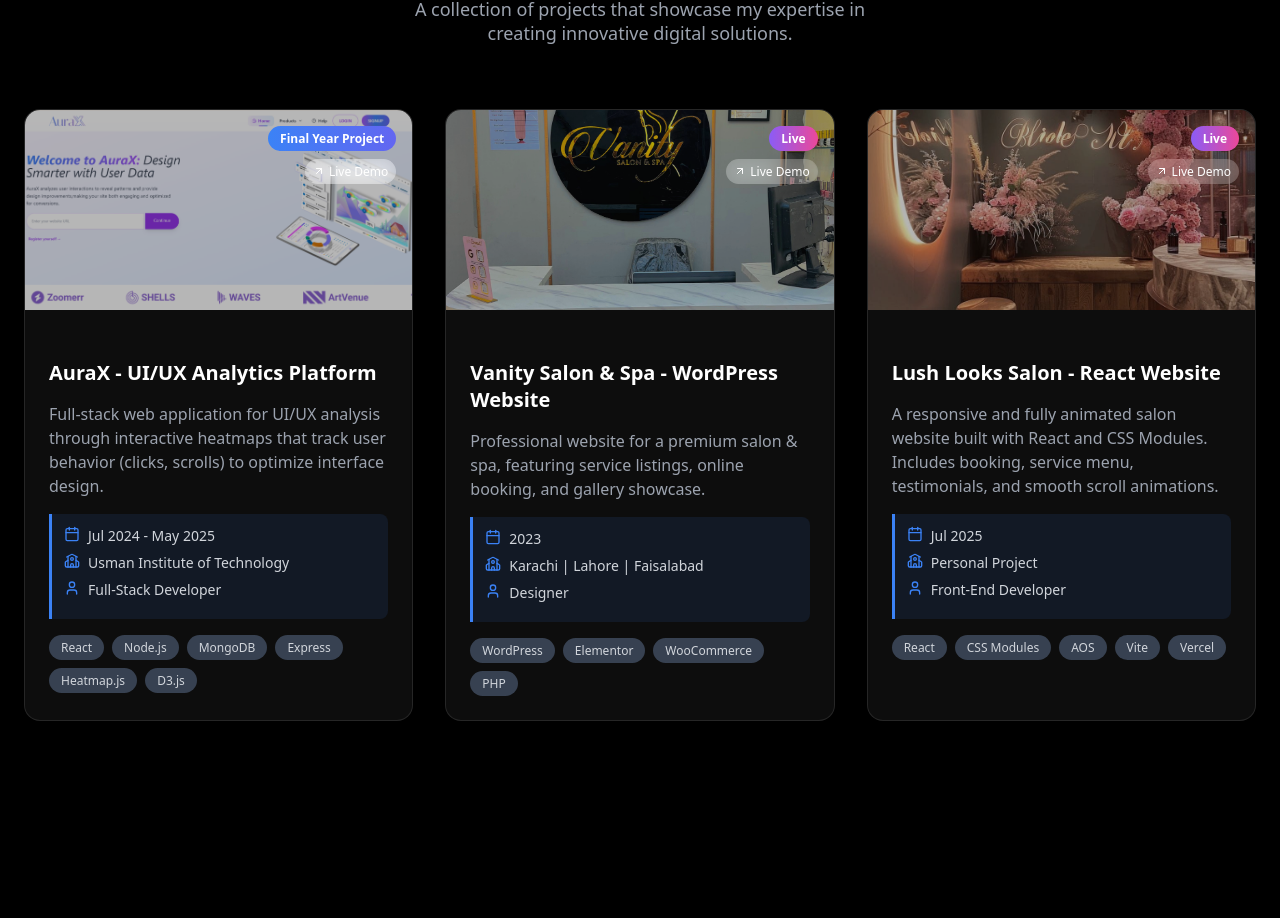
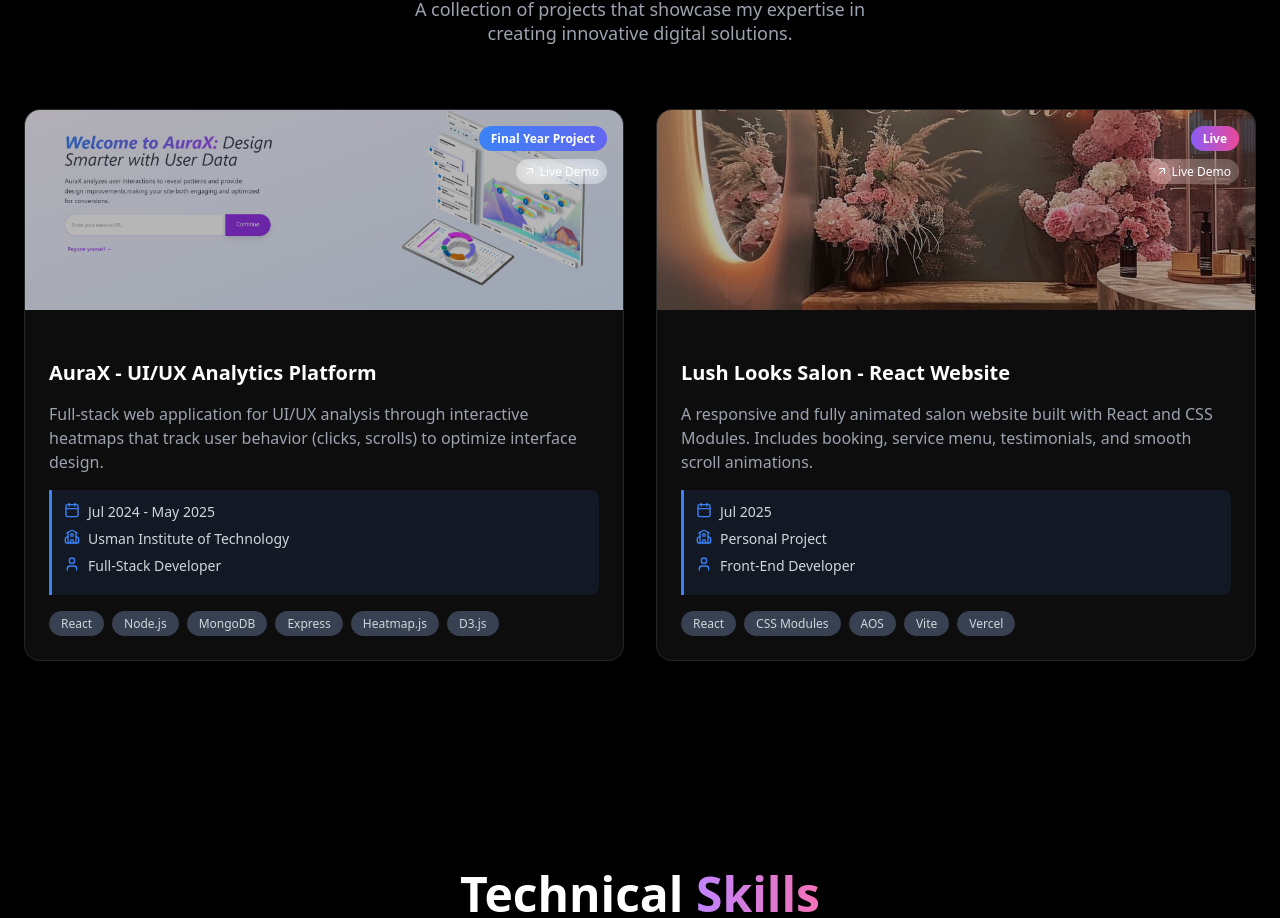
Before and after one commit to muskan-abro/muskan-portfolio, a React (Create React App) app: page / in a window 1280 px wide. Shown: the part 2856-3774 px from the top of the page. Built offline with nearby package versions, Linux system fonts and the light colour scheme; no server answers; the database is empty.

Commit message:
Update App.js

```diff
--- a/src/App.js
+++ b/src/App.js
@@ -1163,26 +1163,26 @@ const ProjectsSection = () => {
         ]
       }
     },
-    {
-      title: 'Vanity Salon & Spa - WordPress Website',
-      description: 'Professional website for a premium salon & spa, featuring service listings, online booking, and gallery showcase.',
-      tech: ['WordPress', 'Elementor', 'WooCommerce', 'PHP'],
-      status: 'Live',
-      image: '/images/WhatsApp Image 2024-10-26 at 8.06.39 PM.jpeg',
-      link: 'https://www.vanitysalons.pk/',
-      details: {
-        period: '2023',
-        institution: 'Karachi | Lahore | Faisalabad',
-        role: 'Designer',
-        features: [
-          'Responsive design',
-          'Service catalog',
-          'Online booking system',
-          'Gallery showcase',
-          'Contact forms'
-        ]
-      }
-    },
+    // {
+    //   title: 'Vanity Salon & Spa - WordPress Website',
+    //   description: 'Professional website for a premium salon & spa, featuring service listings, online booking, and gallery showcase.',
+    //   tech: ['WordPress', 'Elementor', 'WooCommerce', 'PHP'],
+    //   status: 'Live',
+    //   image: '/images/WhatsApp Image 2024-10-26 at 8.06.39 PM.jpeg',
+    //   link: 'https://www.vanitysalons.pk/',
+    //   details: {
+    //     period: '2023',
+    //     institution: 'Karachi | Lahore | Faisalabad',
+    //     role: 'Designer',
+    //     features: [
+    //       'Responsive design',
+    //       'Service catalog',
+    //       'Online booking system',
+    //       'Gallery showcase',
+    //       'Contact forms'
+    //     ]
+    //   }
+    // },
     {
       title: 'Lush Looks Salon - React Website',
       description: 'A responsive and fully animated salon website built with React and CSS Modules. Includes booking, service menu, testimonials, and smooth scroll animations.',
```
